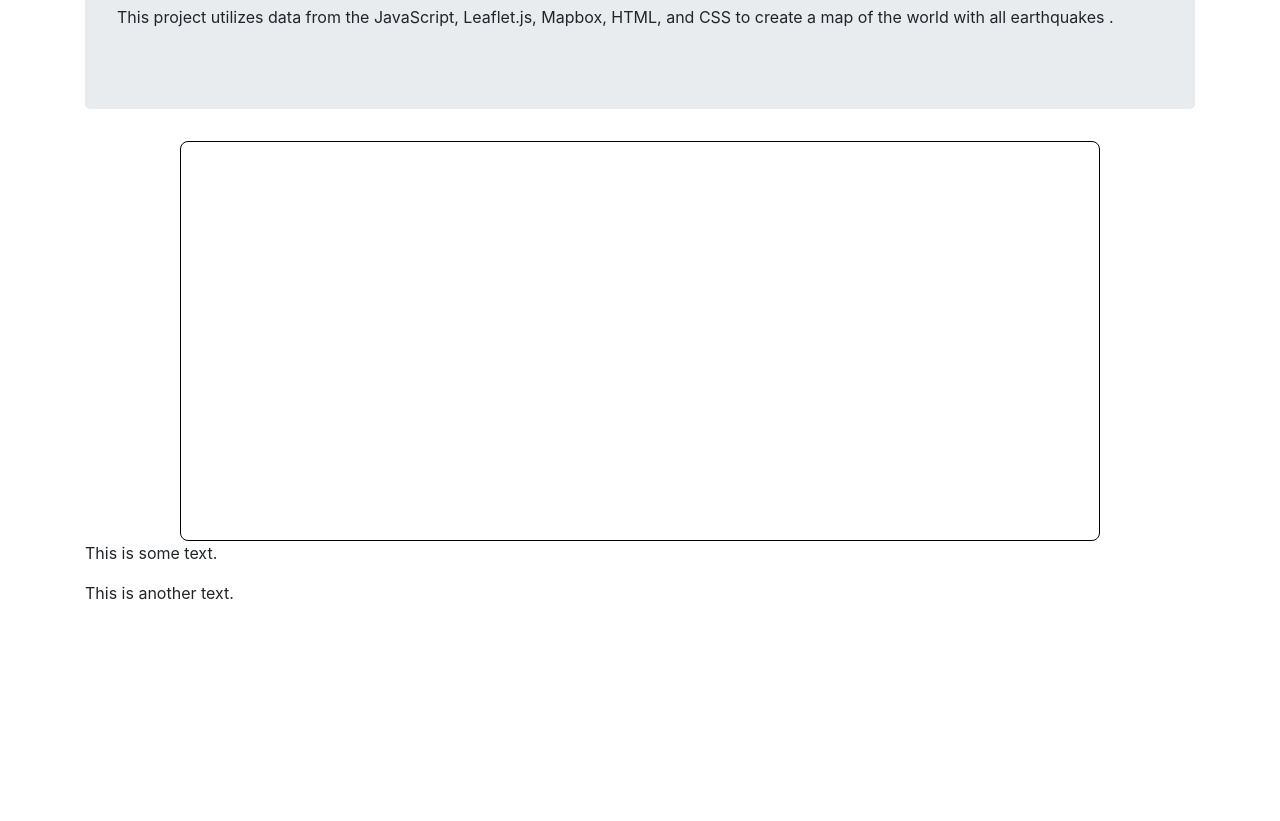
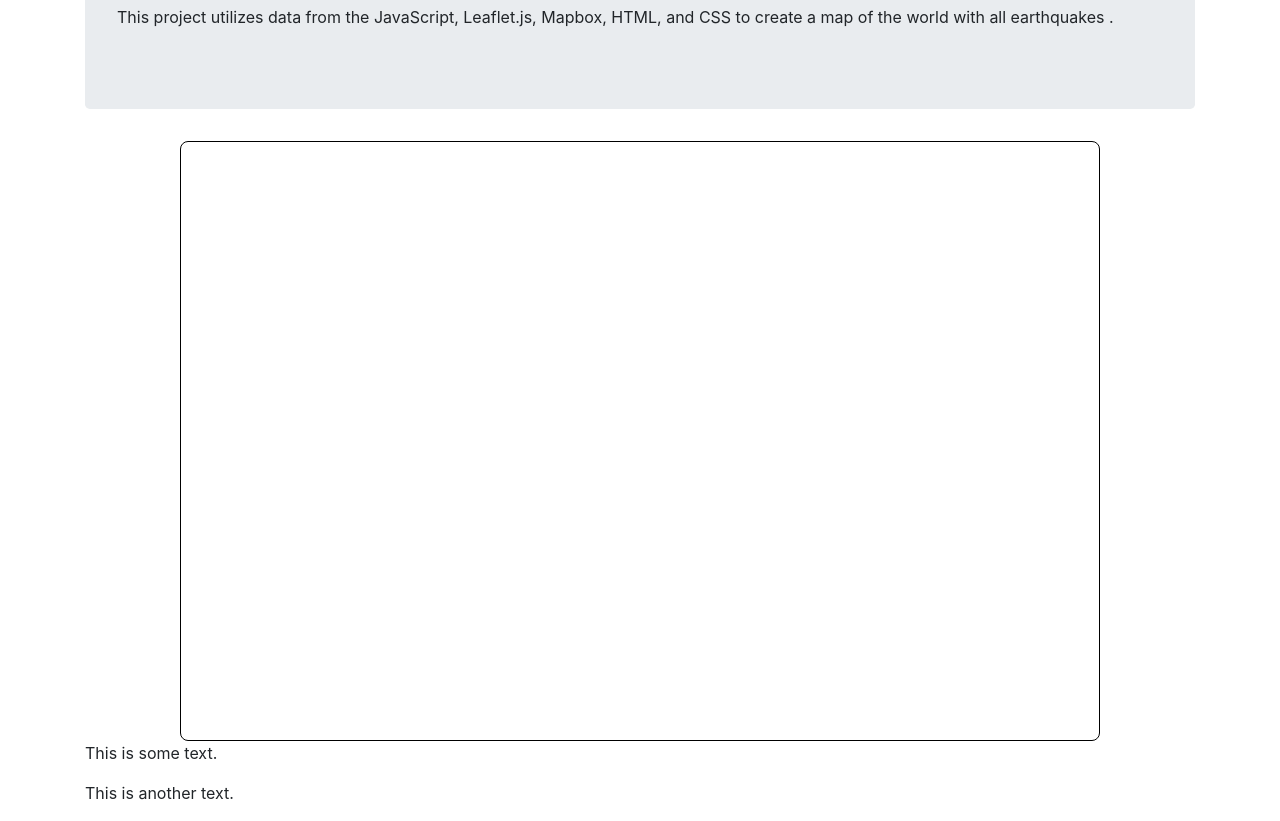
Before and after one commit to emreynolds9/Earthquake-Map, a plain HTML site: page index.html in a window 1280 px wide. Shown: the part 115-936 px from the top of the page. Before the commit the page ends 800 px from the top, so only its background shows below. Drawn offline with nearby package versions, Linux system fonts and the light colour scheme; no server answers.

Commit message:
Update style.css

```diff
--- a/static/css/style.css
+++ b/static/css/style.css
@@ -7,7 +7,7 @@ body {
   position: relative;
   border: 1px solid black;
   border-radius: 8px;
-  height: 400px;  /* or as desired */
+  height: 600px;  /* or as desired */
   width: 100%;  /* This means "100% of the width of its container", the .col-md-8 */
 }
 
```
